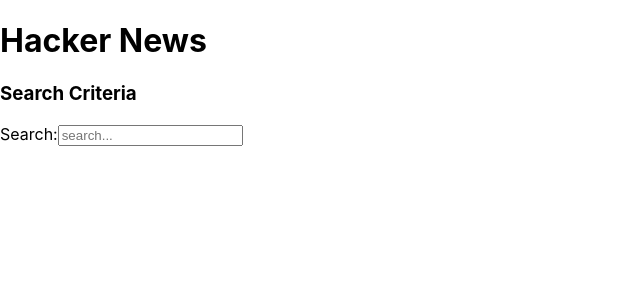
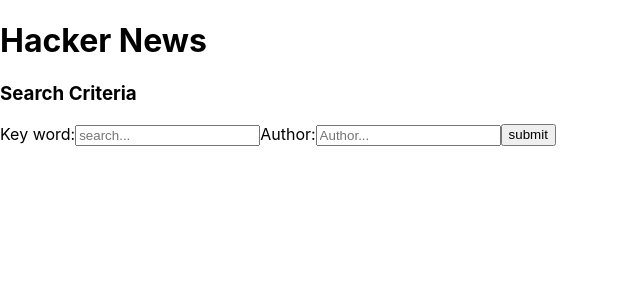
Before and after one commit to jeffgulick/react-news-app, a React (Create React App) app: page / in a window 1280 px wide. Shown: the top 300 px of the page, without its empty margins (0-640 px from the left). Built offline with nearby package versions, Linux system fonts and the light colour scheme.

Commit message:
finished keyword and author lookup. mostly finished

```diff
--- a/src/Components/Head.js
+++ b/src/Components/Head.js
@@ -1,28 +1,56 @@
 import { Component } from "react";
-import Search from './Search'
+import Input from './Input'
+import Body from './Body'
 
 export default class Head extends Component {
     constructor(props) {
         super(props)
 
         this.state = {
-            search: ""
+            stories: []
         }
     }
 
     searchItem = (item) => {
         this.setState({
-            search: item
+            text: item.text,
+            author: item.author
         })
-        console.log(search)
+
+        let topic = item.text
+        let author = item.author
+        let url = ''
+
+        if(topic && author){
+            url = `https://hn.algolia.com/api/v1/search?query=${topic}&tags=story,author_${author}`
+
+        }
+        else if(topic) {
+            url = `http://hn.algolia.com/api/v1/search?query=${topic}&tags=story`
+
+        }else if(author){
+            url = `https://hn.algolia.com/api/v1/search?tags=story,author_${author}`
+        }
+
+        fetch(url)
+        .then(response => response.json())
+        .then(data => this.setState({
+          stories: data.hits
+        }))
+        .catch(error => console.log(`Error, ${error}`))
       }
 
     render() {
         return(
             <div>
-                <h1>Hacker News</h1>
-                <h3>Search Criteria</h3>
-                <Search onSubmit ={this.searchItem} />
+                <div>
+                    <h1>Hacker News</h1>
+                    <h3>Search Criteria</h3>
+                    <Input searchItem ={this.searchItem} />
+                </div>
+                {this.state.stories.map(item => (
+                    <Body key = {item.objectID} item = {item} />
+                ))}
             </div>
         )
     }
--- /dev/null
+++ b/src/Components/Input.js
@@ -0,0 +1,58 @@
+import { Component } from "react";
+
+export default class Input extends Component {
+    constructor(props){
+        super(props)
+
+        this.state = {
+            text: "",
+            author: ""
+        }
+    }
+
+    handleChange = (event) => {
+        this.setState({
+            [event.target.name] : event.target.value}
+            )
+    }
+
+    handleSubmit = (event) => {
+        event.preventDefault();
+        this.props.searchItem({
+
+            text: this.state.text,
+            author: this.state.author
+        })
+
+        this.setState({
+            text: "",
+            author: ""
+        })
+    }
+
+    render(){
+        return(
+            <div style={{display:"flex"}}>
+                <form onSubmit = {this.handleSubmit}>
+                    <label> Key word:
+                        <input
+                            name = "text"
+                            placeholder = "search..."
+                            value = {this.state.text}
+                            onChange = {this.handleChange} />
+                    </label>
+                </form>
+                <form onSubmit = {this.handleSubmit}>
+                <label> Author:
+                        <input
+                            name = "author"
+                            placeholder = "Author..."
+                            value = {this.state.author}
+                            onChange = {this.handleChange} />
+                    </label>
+                </form>
+                <button onClick = {this.handleSubmit}>submit</button>
+            </div>
+        )
+    }
+}
--- a/src/Components/Search.js
+++ /dev/null
@@ -1,40 +0,0 @@
-import { Component } from "react";
-
-export default class Form extends Component {
-    constructor(props){
-        super(props)
-
-        this.state = {
-            text: ""
-        }
-    }
-
-    handleChange = (event) => {
-        this.setState({[event.target.name] : event.target.value})
-    }
-
-    handleSubmit = (event) => {
-        event.preventDefault();
-        this.props.onSubmit({
-            text: this.state.text
-        })
-        this.setState({
-            text: ""
-        })
-    }
-    render(){
-        return(
-            <div>
-                <form onSubmit = {this.handleSubmit}>
-                    <label> Search:
-                        <input
-                            name = "text"
-                            placeholder = "search..."
-                            value = {this.state.text}
-                            onChange = {this.handleChange} />
-                    </label>
-                </form>
-            </div>
-        )
-    }
-}
--- a/src/Components/body.js
+++ b/src/Components/body.js
@@ -0,0 +1,13 @@
+const Body = (props) => {
+    return(
+        <div>
+            <div>
+                <h3>{props.item.title}</h3>
+                <p><span>Author: </span>{props.item.author}</p>
+                <a href = {props.item.url} target="_blank" rel="noreferrer">{props.item.url}</a>
+            </div>
+        </div>
+    )
+}
+
+export default Body
```
Also changed, not shown: src/App.js (+0 -7 lines), 1 other file (tests, documents, lock files or other folders).
